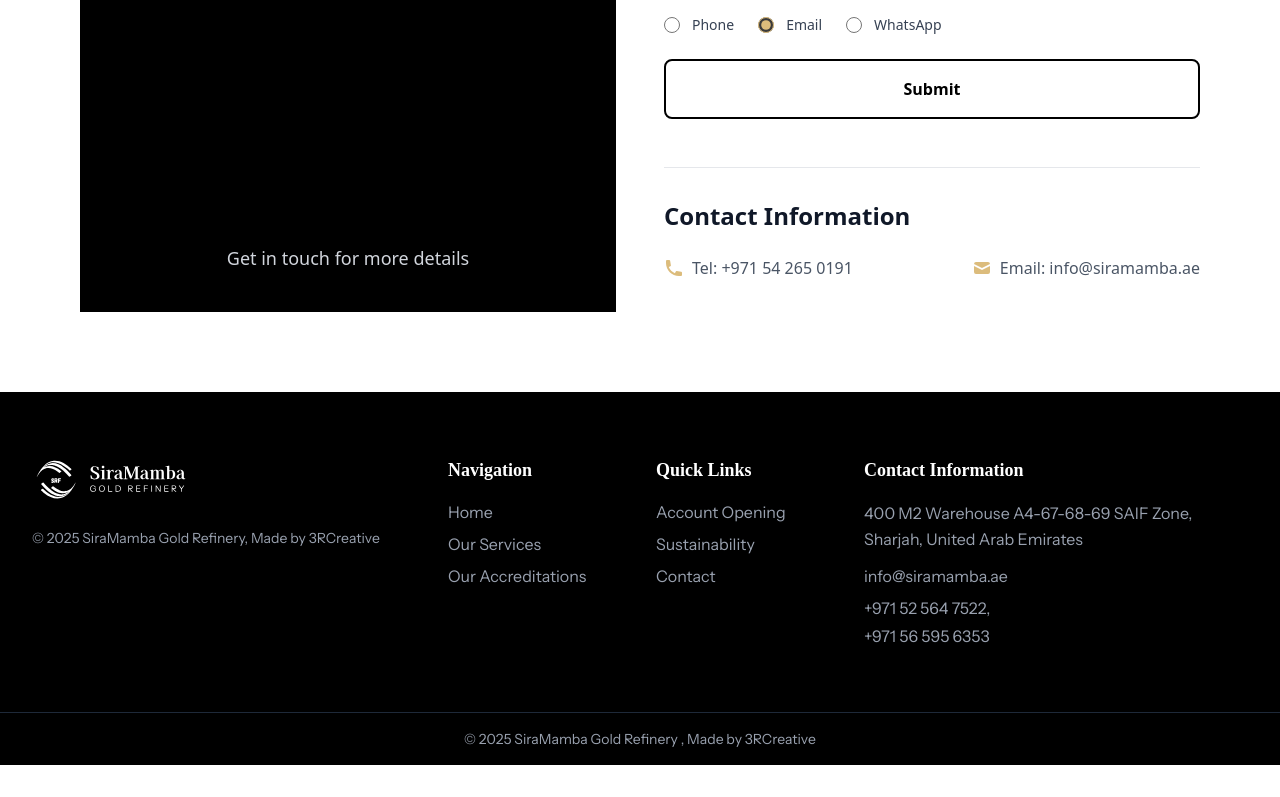
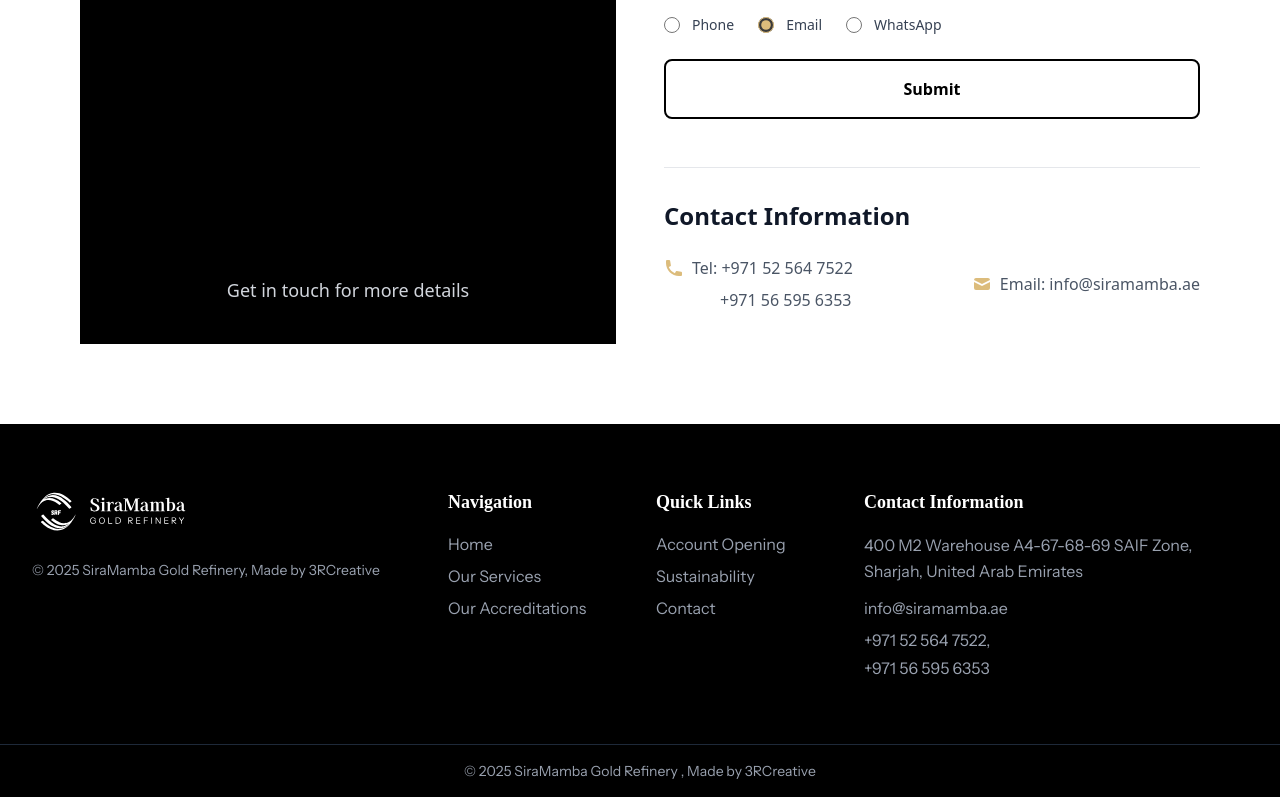
Before and after one commit to AurifyAE/sira-mamba, a React (Vite) app: page /contact in a window 1280 px wide. Shown: the part 726-1523 px from the top of the page. Before the commit the page ends 1491 px from the top, so only its background shows below. Built offline with nearby package versions, Linux system fonts and the light colour scheme; a web font is replaced by a local one.

Commit message:
Updated the contact details in contact page

```diff
--- a/src/pages/Contact.jsx
+++ b/src/pages/Contact.jsx
@@ -345,11 +345,23 @@
                 </h2>
                 <div className="space-y-4">
                   <div className="flex flex-col sm:flex-row sm:items-center sm:justify-between text-base text-gray-600">
-                    <div className="flex items-center mb-2 sm:mb-0">
-                      <svg className="w-5 h-5 mr-2 text-[#DCBC7C]" fill="currentColor" viewBox="0 0 20 20">
-                        <path d="M2 3a1 1 0 011-1h2.153a1 1 0 01.986.836l.74 4.435a1 1 0 01-.54 1.06l-1.548.773a11.037 11.037 0 006.105 6.105l.774-1.548a1 1 0 011.059-.54l4.435.74a1 1 0 01.836.986V17a1 1 0 01-1 1h-2C7.82 18 2 12.18 2 5V3z"/>
-                      </svg>
-                      <span>Tel: +971 54 265 0191</span>
+                    <div className="flex flex-col sm:flex-col gap-0">
+                      <div
+                        onClick={() => window.location.href = 'tel:+971525647522'}
+                        className="flex items-center mb-2 cursor-pointer"
+                      >
+                        <svg className="w-5 h-5 mr-2 text-[#DCBC7C]" fill="currentColor" viewBox="0 0 20 20">
+                          <path d="M2 3a1 1 0 011-1h2.153a1 1 0 01.986.836l.74 4.435a1 1 0 01-.54 1.06l-1.548.773a11.037 11.037 0 006.105 6.105l.774-1.548a1 1 0 011.059-.54l4.435.74a1 1 0 01.836.986V17a1 1 0 01-1 1h-2C7.82 18 2 12.18 2 5V3z"/>
+                        </svg>
+                        <span>Tel: +971 52 564 7522</span>
+                      </div>
+                      <div
+                        onClick={() => window.location.href = 'tel:+971565956353'}
+                        className="flex items-center ml-14 cursor-pointer"
+                      >
+
+                        <span>+971 56 595 6353</span>
+                      </div>
                     </div>
                     <div className="flex items-center">
                       <svg className="w-5 h-5 mr-2 text-[#DCBC7C]" fill="currentColor" viewBox="0 0 20 20">
```
